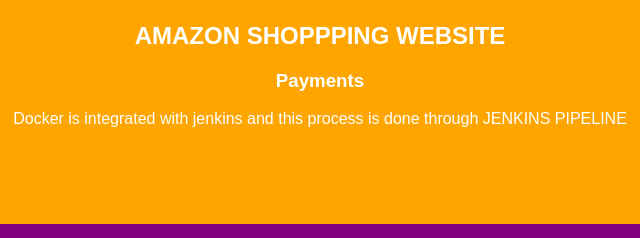
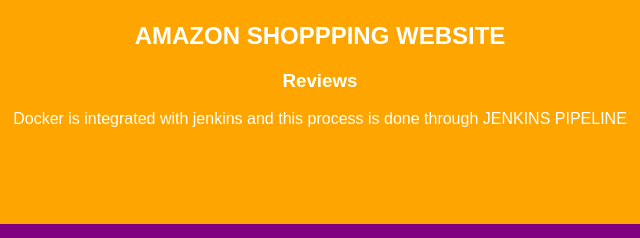
Before and after one commit to Akhil2073/Docker_Project, a plain HTML site: page index.html in a window 1280 px wide. Shown: the part 157-395 px from the top of the page, 320-960 px from the left. Drawn offline with Linux system fonts and the light colour scheme.

Commit message:
Update index.html

```diff
--- a/index.html
+++ b/index.html
@@ -113,10 +113,10 @@
 <div class="header">
   <h1>My static Website using docker</h1>
   <h2> AMAZON SHOPPPING WEBSITE </h2>
-  <h3>Payments</h3>
+  <h3>Reviews</h3>
   <!--<h3>products</h3>-->
   <!--<h3>carts</h3>-->
-  <!--<h3>Reviews</h3>-->
+  <!--<h3>Payments</h3>-->
   <p>Docker is integrated with jenkins and this process is done through JENKINS PIPELINE</p>
 </div>
 
```
